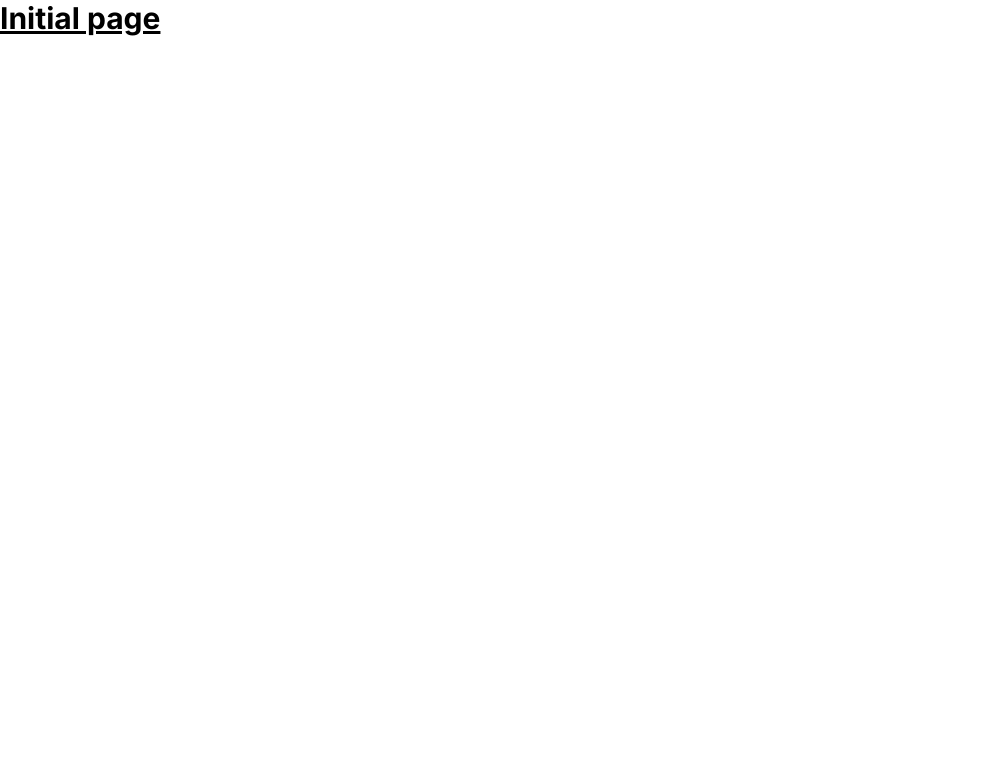
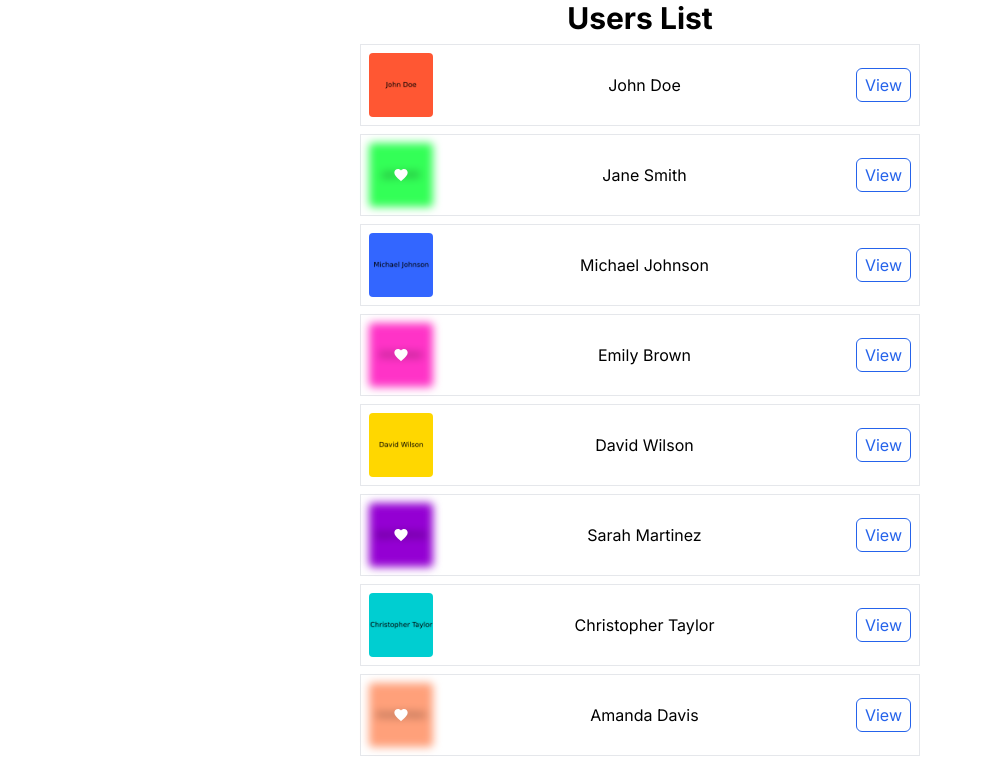
Before and after one commit to dmytromiento/cargobite-front-end, a Next.js app: page / in a window 1280 px wide. Shown: the top 763 px of the page, without its empty margins (0-983 px from the left). Built offline with nearby package versions, Linux system fonts and the light colour scheme.

Commit message:
feat: users list

```diff
--- a/package.json
+++ b/package.json
@@ -19,7 +19,8 @@
     "classnames": "^2.5.1",
     "next": "14.1.0",
     "react": "^18",
-    "react-dom": "^18"
+    "react-dom": "^18",
+    "react-icons": "^5.0.1"
   },
   "devDependencies": {
     "@commitlint/cli": "^18.6.1",
--- a/src/app/page.tsx
+++ b/src/app/page.tsx
@@ -1,7 +1,23 @@
+import UserCard from "@/components/UserCard";
+import useUsers from "@/hooks/useUsers";
+
 export default function Home() {
+  const users = useUsers();
+
   return (
-    <main>
-      <h1 className="text-3xl font-bold underline">Initial page</h1>
+    <main className="flex flex-col">
+      <h1 className="text-center text-3xl font-bold">Users List</h1>
+
+      <section className="mx-auto flex w-full max-w-xl flex-col gap-2 p-2">
+        {users.map((user) => (
+          <UserCard
+            key={user.name}
+            name={user.name}
+            image={user.image}
+            favorite={user.favorite}
+          />
+        ))}
+      </section>
     </main>
   );
 }
--- /dev/null
+++ b/src/components/Button.tsx
@@ -0,0 +1,47 @@
+import classNames from "classnames";
+import Link from "next/link";
+import { UrlObject } from "node:url";
+import { ButtonHTMLAttributes, DetailedHTMLProps, FC } from "react";
+
+type Variant = "solid" | "outline" | "ghost";
+
+type Props = {
+  variant?: Variant;
+  href?: string | UrlObject;
+} & DetailedHTMLProps<
+  ButtonHTMLAttributes<HTMLButtonElement>,
+  HTMLButtonElement
+>;
+
+const Button: FC<Props> = ({
+  variant = "solid",
+  href,
+  children,
+  className,
+  ...props
+}) => {
+  return (
+    <button
+      className={classNames(
+        className,
+        "rounded-md text-blue-600 hover:opacity-70",
+        variant === "ghost" ? "border-none" : "border border-blue-600",
+        {
+          "bg-blue-600 text-white": variant === "solid",
+          "px-2 py-1": !href,
+        }
+      )}
+      {...props}
+    >
+      {href ? (
+        <Link href={href} className="block px-2 py-1">
+          {children}
+        </Link>
+      ) : (
+        children
+      )}
+    </button>
+  );
+};
+
+export default Button;
--- /dev/null
+++ b/src/components/UserCard.tsx
@@ -0,0 +1,36 @@
+import classNames from "classnames";
+import Image from "next/image";
+import { FC } from "react";
+import { MdFavorite } from "react-icons/md";
+
+import Button from "@/components/Button";
+import { User } from "@/types";
+
+type Props = Pick<User, "name" | "image" | "favorite">;
+
+const UserCard: FC<Props> = ({ name, image, favorite }) => {
+  return (
+    <div className="relative flex w-full items-center gap-2 border bg-white p-2">
+      <div className="relative">
+        <Image
+          src={require(`@/assets/users/${image}`)}
+          alt={`${name} avatar`}
+          className={classNames("flex-2 relative aspect-auto w-16 rounded", {
+            "blur-sm": favorite,
+          })}
+        />
+        {favorite && (
+          <div className="absolute inset-0 flex items-center justify-center">
+            <MdFavorite color="white" />
+          </div>
+        )}
+      </div>
+      <span className="line-clamp-1 flex-1 text-center">{name}</span>
+      <Button variant="outline" className="flex-2">
+        View
+      </Button>
+    </div>
+  );
+};
+
+export default UserCard;
--- /dev/null
+++ b/src/hooks/useUsers.ts
@@ -0,0 +1,8 @@
+import usersData from "@/constants/users.json";
+import { User } from "@/types";
+
+const useUsers = (): User[] => {
+  return usersData as User[];
+};
+
+export default useUsers;
--- /dev/null
+++ b/src/types/index.ts
@@ -0,0 +1,15 @@
+export enum UserType {
+  Shipper = "Shipper",
+  Transporter = "Transporter",
+  Recipient = "Recipient",
+}
+
+export type User = {
+  name: string;
+  age: number;
+  type: UserType;
+  about: string;
+  image: string;
+  company: string;
+  favorite: boolean;
+};
```
Also changed, not shown: 1 other file (tests, documents, lock files or other folders).
